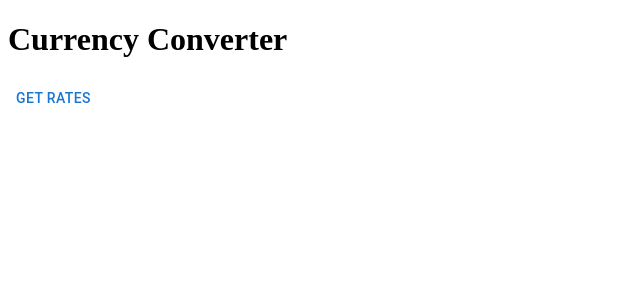
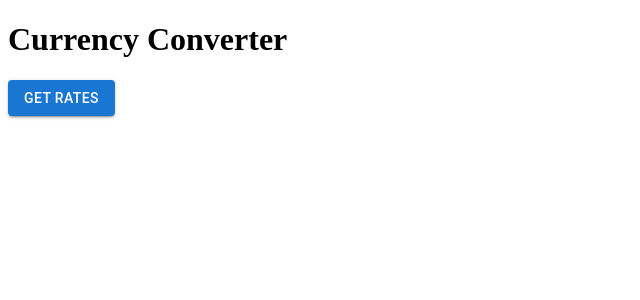
Before and after one commit to youssefrag/CurrencyConverter, a React (Create React App) app in the folder client/: page / in a window 1280 px wide. Shown: the top 300 px of the page, without its empty margins (0-640 px from the left). Built offline with nearby package versions, Linux system fonts and the light colour scheme.

Commit message:
backend route reached

```diff
--- a/client/src/components/App.js
+++ b/client/src/components/App.js
@@ -1,15 +1,22 @@
+import axios from 'axios'
+
 import { Button } from "@mui/material";
 
 function App() {
 
   const handleSubmit = () => {
-
+    axios.post('http://localhost:4321/rates', {
+      withCredentials: true,
+    })
   }
 
   return (
     <div className="App">
       <h1>Currency Converter</h1>
-      <Button>
+      <Button
+        variant='contained'
+        onClick={handleSubmit}
+      >
         Get rates
       </Button>
     </div>
```
Also changed, not shown: 1 other file (tests, documents, lock files or other folders).
